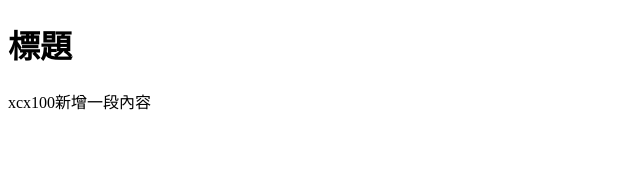
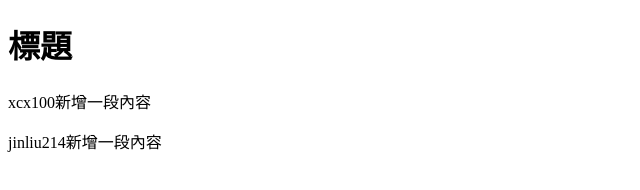
Before and after one commit to s851218/JS-Git-group-task-1, a plain HTML site: page index.html in a window 1280 px wide. Shown: the whole page, without its empty margins (0-640 px from the left). Drawn offline with Linux system fonts and the light colour scheme.

Commit message:
jinliu214新增一段內容

```diff
--- a/index.html
+++ b/index.html
@@ -8,5 +8,6 @@
 <body>
     <h1>標題</h1>
     <p>xcx100新增一段內容</p>
+    <p>jinliu214新增一段內容</p>
 </body>
 </html>
```
